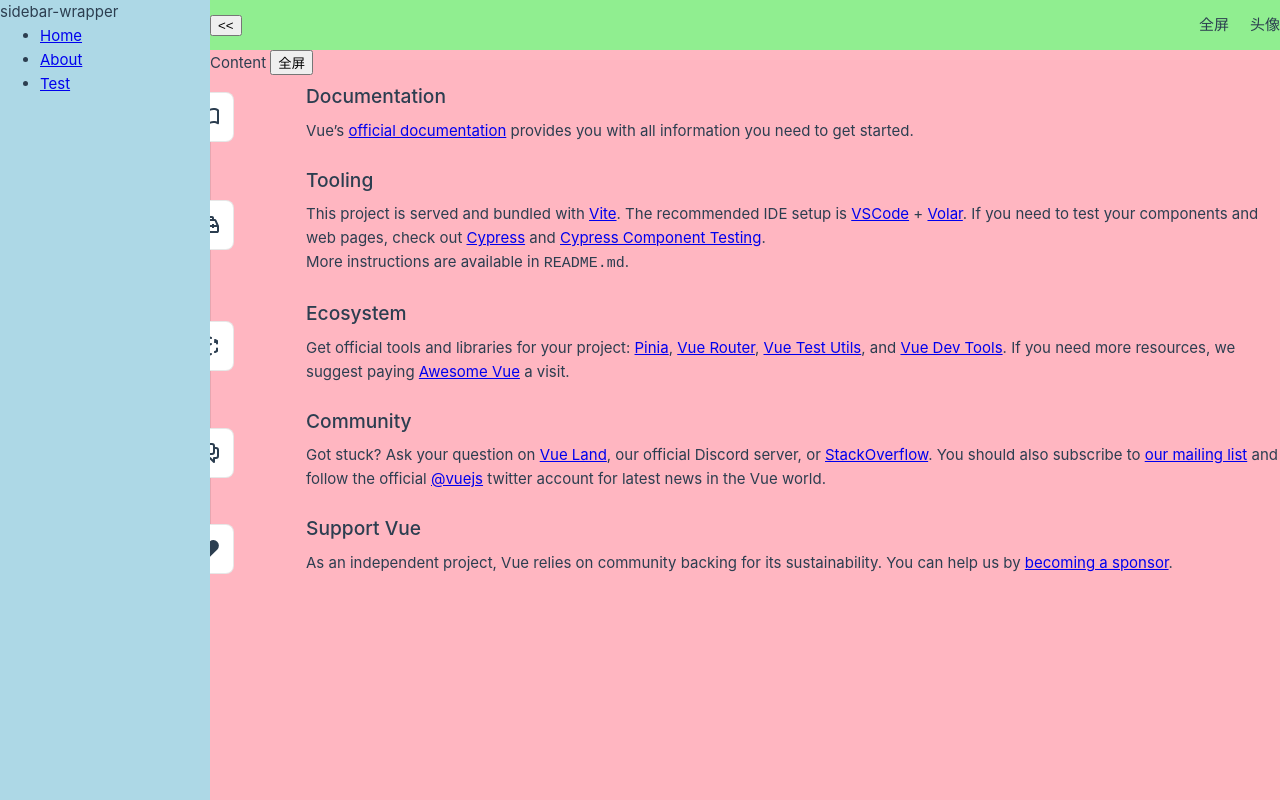
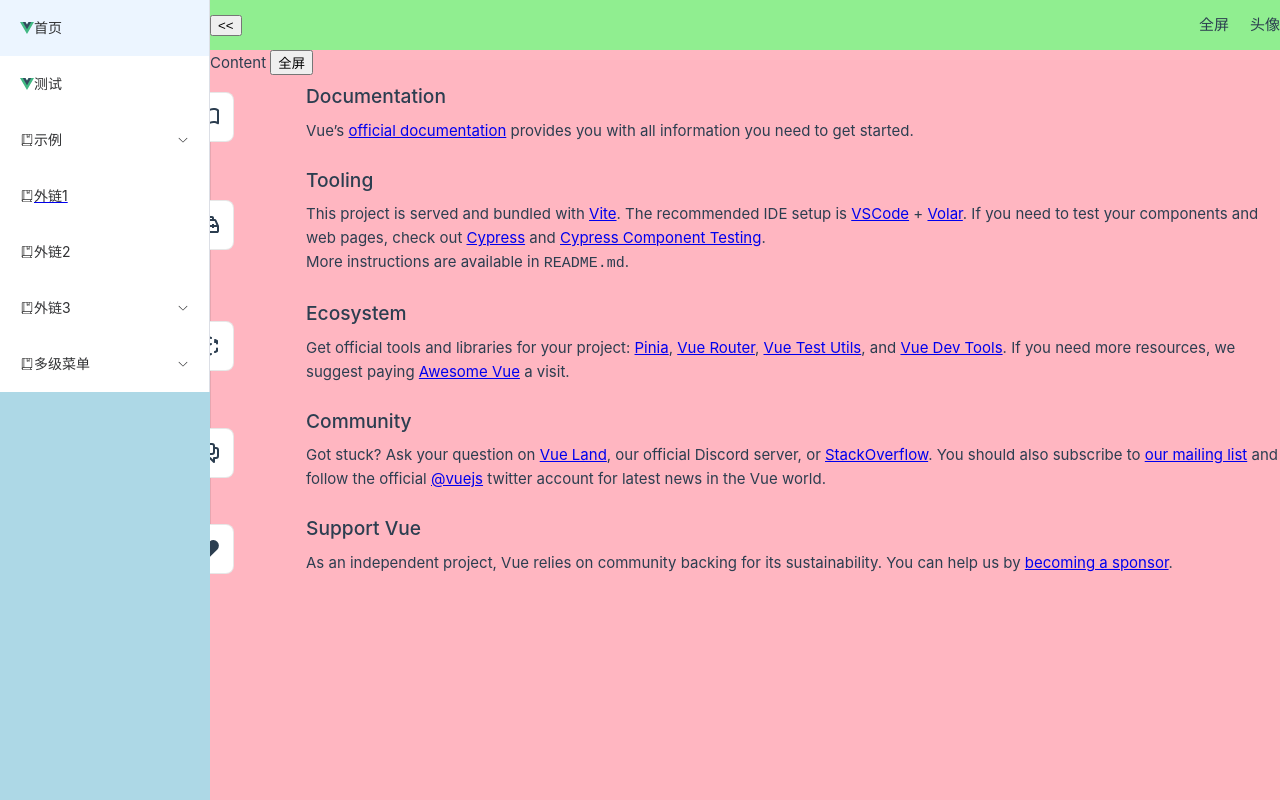
Before and after one commit to coo-tmp/cz-vue3-element-admin, a Vue app: page /#/dashboard/home in a window 1280 px wide. Built offline with nearby package versions, Linux system fonts and the light colour scheme.

Commit message:
11.2 侧边栏Sidebar

```diff
--- /dev/null
+++ b/src/layouts/default/components/TwSidebar/TwLink.vue
@@ -0,0 +1,27 @@
+<template>
+  <a v-if="DomUtil.isExternal(to)" :href="to" target="_blank" rel="noopener">
+    <slot />
+  </a>
+  <div v-else @click="push">
+    <slot />
+  </div>
+</template>
+
+<script lang="ts" setup>
+import DomUtil from '@/utils/basic/DomUtil';
+import { useRouter } from 'vue-router';
+
+const props = defineProps({
+  to: {
+    type: String,
+    required: true,
+  },
+});
+
+const router = useRouter();
+function push() {
+  router.push(props.to).catch((err) => {
+    console.error(err);
+  });
+}
+</script>
--- /dev/null
+++ b/src/layouts/default/components/TwSidebar/TwSidebarItem.vue
@@ -0,0 +1,55 @@
+<template>
+  <template v-if="!hasChild(item)">
+    <TwLink v-if="item.visiable === undefined ? true : item.visiable" :to="item.path ?? '#'">
+      <ElMenuItem :index="item.id">
+        <SvgIcon v-if="item.icon" :name="item.icon" />
+        <template #title>
+          {{ item.name }}
+        </template>
+      </ElMenuItem>
+    </TwLink>
+  </template>
+
+  <ElSubMenu v-else :index="item.id" teleported>
+    <template #title>
+      <SvgIcon v-if="item.icon" :name="item.icon" />
+      <span v-if="item.name">{{ item.name }}</span>
+    </template>
+
+    <TwSidebarItem v-for="child in item.children" :key="child.id" :item="child" />
+  </ElSubMenu>
+</template>
+
+<script setup lang="ts">
+import TwLink from './TwLink.vue';
+import SvgIcon from '@/components/SvgIcon/index.vue';
+import type { PropType } from 'vue';
+import type { IMenuItem } from './types';
+
+defineProps({
+  item: {
+    type: Object as PropType<IMenuItem>,
+    required: true,
+  },
+});
+
+/**
+ * 判断当前菜单是否包含可显示的子菜单
+ *
+ * @param item 当前菜单
+ */
+function hasChild(item: IMenuItem) {
+  const effectives = item.children?.filter((item: any) => {
+    if (undefined === item.visiable) {
+      return true;
+    }
+    return item.visiable;
+  });
+
+  if (null == effectives || effectives.length === 0) {
+    return false;
+  }
+
+  return true;
+}
+</script>
--- /dev/null
+++ b/src/layouts/default/components/TwSidebar/index.vue
@@ -0,0 +1,24 @@
+<template>
+  <ElScrollbar>
+    <ElMenu :default-active="currRoute.path" :unique-opened="false" :collapse="!appStore.sidebar.opened" mode="vertical">
+      <TwSidebarItem v-for="item in items" :key="item.id" :item="item" />
+    </ElMenu>
+  </ElScrollbar>
+</template>
+
+<script setup lang="ts">
+import { useRoute } from 'vue-router';
+import TwSidebarItem from './TwSidebarItem.vue';
+import appStore from '@/stores/modules/appStore';
+import type { PropType } from 'vue';
+import type { IMenuItem } from './types';
+
+defineProps({
+  items: {
+    type: Object as PropType<IMenuItem[]>,
+    required: true,
+  },
+});
+
+const currRoute = useRoute();
+</script>
--- /dev/null
+++ b/src/layouts/default/components/TwSidebar/types.ts
@@ -0,0 +1,10 @@
+interface IMenuItem {
+  id: string; // id，全局唯一
+  name: string; // 名称
+  path?: string; // url（绝对路径）。支持外链
+  icon?: string; // 菜单图标。icon路径。根目录为”/src/assets“
+  visiable?: boolean; // 是否显示。true-是；false-否；
+  children?: IMenuItem[];
+}
+
+export type { IMenuItem };
--- a/src/layouts/default/index.vue
+++ b/src/layouts/default/index.vue
@@ -4,18 +4,19 @@
     <div id="drawer-bg" class="drawer-bg" @click="toggleSidebar"></div>
 
     <div id="sidebar-wrapper" class="sidebar-wrapper">
-      sidebar-wrapper
+      <TwSidebar :items="menus" />
 
-      <ul>
+      <!-- <ul>
         <li><RouterLink to="/">Home</RouterLink></li>
         <li><RouterLink to="/about">About</RouterLink></li>
         <li><RouterLink to="/testing">Test</RouterLink></li>
-      </ul>
+      </ul> -->
     </div>
     <div class="main-wrapper">
       <div id="header-wrapper" class="header-wrapper">
         <div>
-          <button id="btnToggle" @click="toggleSidebar">&lt;&lt;</button>
+          <button v-if="appStore.screen.widthType !== ScreenWidthType.Small && appStore.sidebar.opened" @click="toggleSidebar">&lt;&lt;</button>
+          <button v-else @click="toggleSidebar">&gt;&gt;</button>
         </div>
         <div>全屏 &nbsp;&nbsp;&nbsp;&nbsp;头像</div>
       </div>
@@ -29,9 +30,12 @@
 </template>
 
 <script setup lang="ts">
+import appStore from '@/stores/modules/appStore';
+import TwSidebar from './components/TwSidebar/index.vue';
+import type { IMenuItem } from './components/TwSidebar/types';
+import { ScreenWidthType } from '@/types';
 const smallMaxWidth = 768; // px
 const middleMaxWidth = 1200; // px
-const sidebarShortWidth = 54; // px
 
 function toggleSidebar() {
   var sidebar = document.getElementById('sidebar-wrapper');
@@ -55,14 +59,7 @@
     sidebar?.classList.toggle('sidebar-wrapper-middle-show');
   }
 
-  const btnToggle = document.getElementById('btnToggle') as HTMLButtonElement | null;
-  if (btnToggle) {
-    if (sidebar?.clientWidth && sidebar?.clientWidth > sidebarShortWidth) {
-      btnToggle.innerHTML = '&lt;&lt;';
-    } else {
-      btnToggle.innerHTML = '&gt;&gt;';
-    }
-  }
+  appStore.toggleSidebar();
 }
 
 function toggleFullContent() {
@@ -75,6 +72,18 @@
 }
 
 window.addEventListener('resize', () => {
+  var width = document.body.clientWidth;
+  if (width > middleMaxWidth) {
+    appStore.changeScreenWidthType(ScreenWidthType.Big);
+    appStore.openSidebar();
+  } else if (width <= smallMaxWidth) {
+    appStore.changeScreenWidthType(ScreenWidthType.Small);
+    appStore.closeSidebar();
+  } else {
+    appStore.changeScreenWidthType(ScreenWidthType.Middle);
+    appStore.closeSidebar();
+  }
+
   var sidebar = document.getElementById('sidebar-wrapper');
   var drawerBg = document.getElementById('drawer-bg');
 
@@ -83,6 +92,143 @@
   sidebar?.classList.remove('sidebar-wrapper-middle-show');
   drawerBg?.classList.remove('drawer-bg-small-show');
 });
+</script>
+
+<script lang="ts">
+const menus: IMenuItem[] = [
+  {
+    id: 'RES_DASGBOARD',
+    name: '首页',
+    path: '/',
+    icon: 'menu-language',
+  },
+  {
+    id: 'RES_TESTING',
+    name: '测试',
+    path: '/testing',
+    icon: 'menu-language',
+  },
+  {
+    id: 'RES_TESTING2',
+    name: '示例',
+    icon: 'menu-dict',
+    children: [
+      {
+        id: 'RES_TESTING_TESTA',
+        name: '菜单A',
+        path: '/testing/testA',
+        icon: 'menu-dict',
+      },
+      {
+        id: 'RES_TESTING_TESTB',
+        name: '菜单B',
+        path: '/testing/testB',
+        icon: 'menu-dict',
+      },
+      {
+        id: 'RES_TESTING_TESTC',
+        name: '菜单C',
+        path: '/testing/testC',
+        icon: 'menu-dict',
+      },
+      {
+        id: 'RES_TESTING_TESTD',
+        name: '菜单D',
+        path: '/testing/testD',
+        icon: 'menu-dict',
+      },
+      {
+        id: 'RES_TESTING_TESTE',
+        name: '菜单E',
+        path: '/testing/testE',
+        icon: 'menu-dict',
+      },
+      {
+        id: 'RES_TESTING_TESTF',
+        name: '菜单F',
+        path: '/testing/testF',
+        icon: 'menu-dict',
+      },
+    ],
+  },
+  {
+    id: 'RES_EXTERNALLINK1ss',
+    name: '外链1',
+    path: 'https://www.bing.com',
+    icon: 'menu-dict',
+  },
+  {
+    id: 'RES_EXTERNALLINK1ss',
+    name: '外链2',
+    path: '/bing2',
+    icon: 'menu-dict',
+  },
+  {
+    id: 'RES_EXTERNALLINK',
+    name: '外链3',
+    path: '/externallink',
+    icon: 'menu-dict',
+    children: [
+      {
+        id: 'RES_EXTERNALLINK_BING_1',
+        name: '外链3_1',
+        path: 'https://www.bing.com',
+        icon: 'menu-dict',
+      },
+      {
+        id: 'RES_EXTERNALLINK_BING_3',
+        name: '外链3_2',
+        path: '/openInCurrentTag',
+        icon: 'menu-dict',
+      },
+      {
+        id: 'RES_EXTERNALLINK_BING_4',
+        name: '外链3_3',
+        path: '/openInNewTag',
+        icon: 'menu-dict',
+      },
+    ],
+  },
+  {
+    id: 'RES_MULTILEVELMENU',
+    name: '多级菜单',
+    icon: 'menu-dict',
+    children: [
+      {
+        id: 'RES_MULTILEVELMENU_1',
+        name: '一级菜单1',
+        path: 'level1_1',
+        icon: 'menu-dict',
+      },
+      {
+        id: 'RES_MULTILEVELMENU_2',
+        name: '一级菜单2',
+        icon: 'menu-dict',
+        children: [
+          {
+            id: 'RES_MULTILEVELMENU_1_1',
+            name: '二级菜单',
+            icon: 'menu-dict',
+            children: [
+              {
+                id: 'RES_MULTILEVELMENU_1_1_1',
+                name: '三级菜单',
+                path: 'level3_1',
+                icon: 'menu-dict',
+              },
+              {
+                id: 'RES_MULTILEVELMENU_1_1_2',
+                name: '三级菜单',
+                path: 'level3_2',
+                icon: 'menu-dict',
+              },
+            ],
+          },
+        ],
+      },
+    ],
+  },
+];
 </script>
 
 <style scoped>
--- /dev/null
+++ b/src/stores/modules/appStore.ts
@@ -0,0 +1,44 @@
+import { defineStore } from 'pinia';
+import { reactive } from 'vue';
+import { store } from '../StoreService';
+import { ScreenWidthType } from '@/types';
+
+const useStore = defineStore('AppStore', () => {
+  // state
+  const sidebar = reactive({
+    opened: true,
+    withoutAnimation: false,
+  });
+  const screen = reactive({
+    widthType: ScreenWidthType.Big,
+  });
+
+  // actions
+  function openSidebar() {
+    sidebar.opened = true;
+  }
+  function closeSidebar() {
+    sidebar.opened = false;
+  }
+  function toggleSidebar() {
+    sidebar.opened = !sidebar.opened;
+  }
+
+  function changeScreenWidthType(type: ScreenWidthType) {
+    screen.widthType = type;
+  }
+
+  return {
+    sidebar,
+    screen,
+    openSidebar,
+    closeSidebar,
+    toggleSidebar,
+    changeScreenWidthType,
+  };
+});
+
+const appStoreHook = useStore(store); // 在useStore()前声明，可解决错误：etActivePinia()" was called but there was no active Pinia. Did you forget to install pinia?
+
+export default useStore();
+export { appStoreHook };
--- /dev/null
+++ b/src/types/index.ts
@@ -0,0 +1,7 @@
+enum ScreenWidthType {
+  Big,
+  Middle,
+  Small,
+}
+
+export { ScreenWidthType };
--- /dev/null
+++ b/src/utils/basic/DomUtil.ts
@@ -0,0 +1,47 @@
+/**
+ * Check if an element has a class
+ * @param {HTMLElement} ele
+ * @param {string} cls
+ * @returns {boolean}
+ */
+function hasClass(ele: HTMLElement, cls: string) {
+  return !!ele.className.match(new RegExp('(\\s|^)' + cls + '(\\s|$)'));
+}
+
+/**
+ * Add class to element
+ * @param {HTMLElement} ele
+ * @param {string} cls
+ */
+function addClass(ele: HTMLElement, cls: string) {
+  if (!hasClass(ele, cls)) ele.className += ' ' + cls;
+}
+
+/**
+ * Remove class from element
+ * @param {HTMLElement} ele
+ * @param {string} cls
+ */
+function removeClass(ele: HTMLElement, cls: string) {
+  if (hasClass(ele, cls)) {
+    const reg = new RegExp('(\\s|^)' + cls + '(\\s|$)');
+    ele.className = ele.className.replace(reg, ' ');
+  }
+}
+
+/**
+ * @param {string} path
+ * @returns {Boolean}
+ */
+function isExternal(path: string) {
+  const isExternal = /^(https?:|http?:|mailto:|tel:)/.test(path);
+  return isExternal;
+}
+
+const DomUtil = {
+  hasClass,
+  addClass,
+  removeClass,
+  isExternal,
+};
+export default DomUtil;
```
Also changed, not shown: 1 other file (tests, documents, lock files or other folders).
